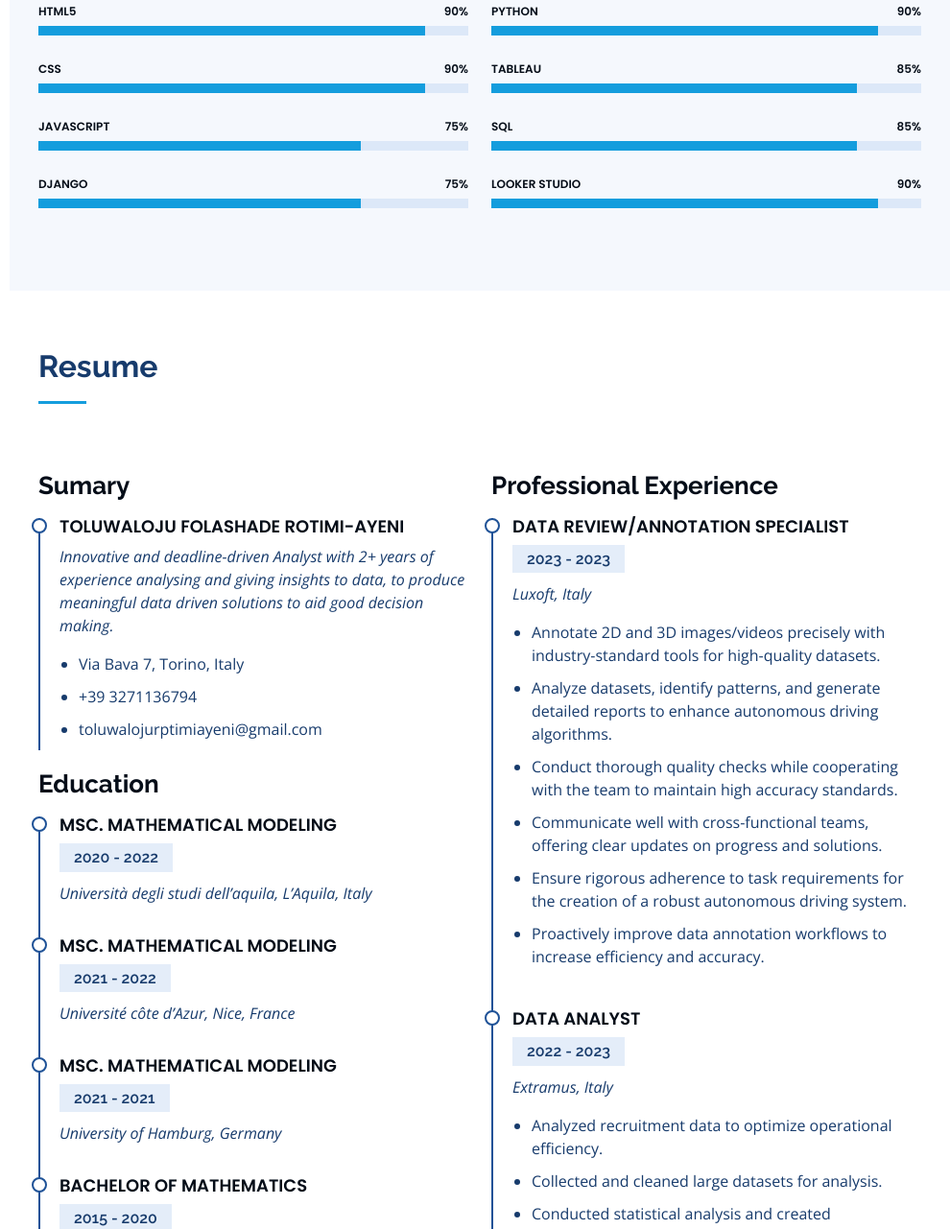
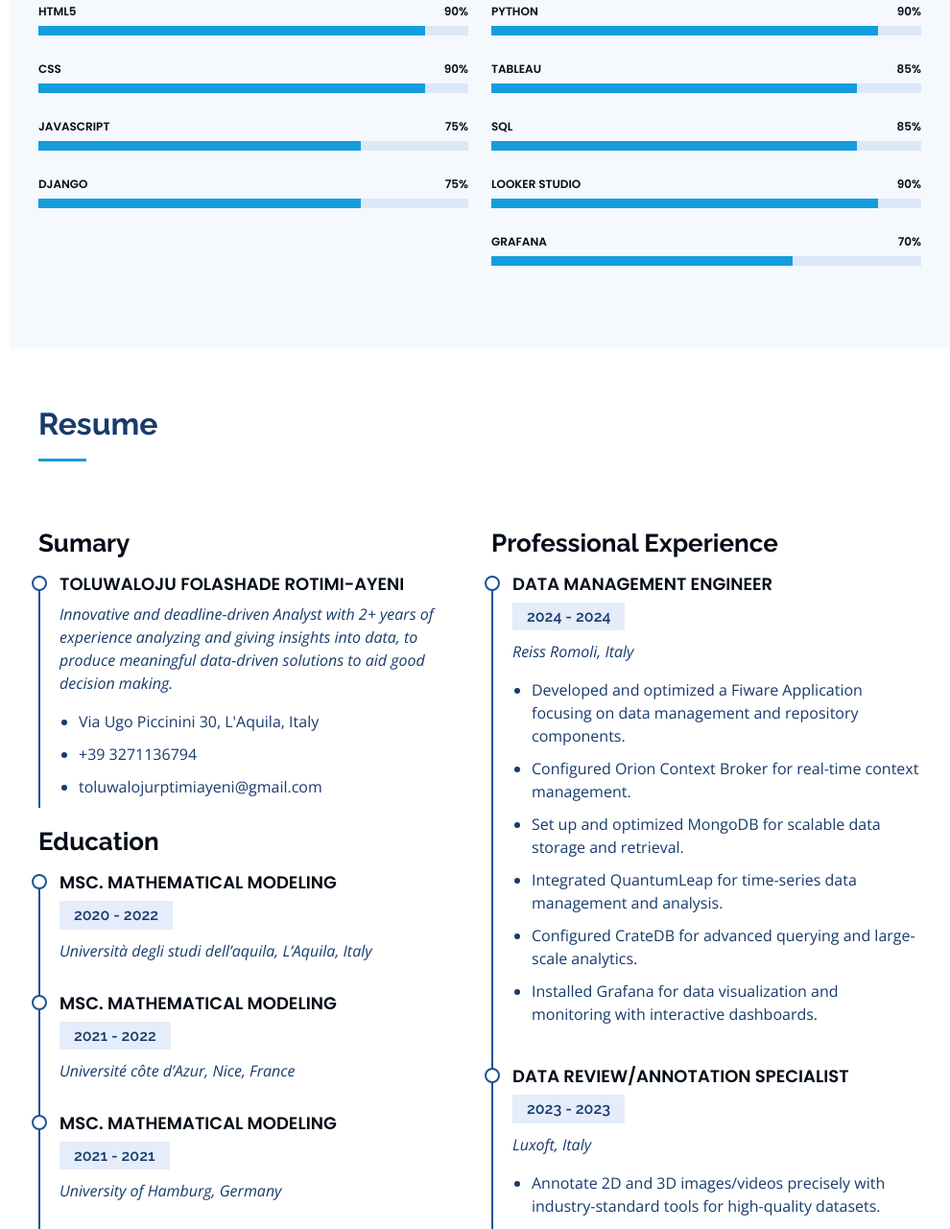
Before and after one commit to toluwalojurotimiayeni/Portfolio, a plain HTML site: page index.html in a window 1280 px wide. Shown: the part 1519-2800 px from the top of the page at 96% size, without its empty margins (290-1280 px from the left). Drawn offline with nearby package versions, Linux system fonts and the light colour scheme.

Commit message:
Update index.html

```diff
--- a/index.html
+++ b/index.html
@@ -89,7 +89,7 @@
           <div class="col-lg-8 pt-4 pt-lg-0 content" data-aos="fade-left">
             <h3>Data Analyst &amp; Web Developer.</h3>
             <p class="fst-italic">
-              I Examine, interprete, and present data to help organizations make informed decisions. I also build and maintain
+              I Examine, interpret, and present data to help organizations make informed decisions. I also build and maintain
               websites or web applications.
             </p>
             <div class="row">
@@ -98,14 +98,14 @@
                   <li><i class="bi bi-chevron-right"></i> <strong>Birthday:</strong> <span>29 December 1998</span></li>
                   <!-- <li><i class="bi bi-chevron-right"></i> <strong>website:</strong> <span>www.linkedin.com/in/toluwalojufolashaderotimi-ayeni/</span></li> -->
                   <li><i class="bi bi-chevron-right"></i> <strong>Phone:</strong> <span>+39 3271136794</span></li>
-                  <li><i class="bi bi-chevron-right"></i> <strong>City:</strong> <span>Torino, Italy</span></li>
+                  <li><i class="bi bi-chevron-right"></i> <strong>City:</strong> <span>L'Aquila, Italy</span></li>
                 </ul>
               </div>
               <div class="col-lg-6">
                 <ul>
-                  <li><i class="bi bi-chevron-right"></i> <strong>Age:</strong> <span>24</span></li>
+                  <li><i class="bi bi-chevron-right"></i> <strong>Age:</strong> <span>25</span></li>
                   <li><i class="bi bi-chevron-right"></i> <strong>Degree:</strong> <span>Master</span></li>
-                  <li><i class="bi bi-chevron-right"></i> <strong>Email:</strong> <span>toluwalojurotimiayeni@email.com</span></li>
+                  <li><i class="bi bi-chevron-right"></i> <strong>Email:</strong> <span>toluwalojurotimiayeni@gmail.com</span></li>
                   <li><i class="bi bi-chevron-right"></i> <strong>Available:</strong> <span>Immediately</span></li>
                 </ul>
               </div>
@@ -193,6 +193,13 @@
               </div>
             </div>
 
+            <div class="progress">
+                <span class="skill">Grafana<i class="val">70%</i></span>
+                <div class="progress-bar-wrap">
+                  <div class="progress-bar" role="progressbar" aria-valuenow="70" aria-valuemin="0" aria-valuemax="100"></div>
+                </div>
+              </div>
+
           </div>
 
         </div>
@@ -214,10 +221,10 @@
             <h3 class="resume-title">Sumary</h3>
             <div class="resume-item pb-0">
               <h4>Toluwaloju Folashade Rotimi-Ayeni</h4>
-              <p><em>Innovative and deadline-driven Analyst with 2+ years of experience analysing and giving insights to data, to
-                produce meaningful data driven solutions to aid good decision making.</em></p>
+              <p><em>Innovative and deadline-driven Analyst with 2+ years of experience analyzing and giving insights into data, to
+                produce meaningful data-driven solutions to aid good decision making.</em></p>
               <ul>
-                <li>Via Bava 7, Torino, Italy</li>
+                <li>Via Ugo Piccinini 30, L'Aquila, Italy</li>
                 <li>+39 3271136794</li>
                 <li>toluwalojurptimiayeni@gmail.com</li>
               </ul>
@@ -251,6 +258,19 @@
           </div>
           <div class="col-lg-6" data-aos="fade-up" data-aos-delay="100">
             <h3 class="resume-title">Professional Experience</h3>
+            <div class="resume-item">
+              <h4>Data Management Engineer</h4>
+              <h5>2024 - 2024</h5>
+              <p><em>Reiss Romoli, Italy </em></p>
+              <ul>
+                <li>Developed and optimized a Fiware Application focusing on data management and repository components.</li>
+                <li>Configured Orion Context Broker for real-time context management.</li>
+                <li>Set up and optimized MongoDB for scalable data storage and retrieval.</li>
+                <li>Integrated QuantumLeap for time-series data management and analysis.</li>
+                <li>Configured CrateDB for advanced querying and large-scale analytics.</li>
+                <li>Installed Grafana for data visualization and monitoring with interactive dashboards.</li>
+              </ul>
+            </div>
             <div class="resume-item">
               <h4>Data Review/Annotation Specialist</h4>
               <h5>2023 - 2023</h5>
@@ -395,7 +415,7 @@
               <div class="address">
                 <i class="bi bi-geo-alt"></i>
                 <h4>Location:</h4>
-                <p>Via bava 7, Torino, 10124, Italy</p>
+                <p>Via Ugo Piccinini, L'Aquila, 67100, Italy</p>
               </div>
 
               <div class="email">
```
